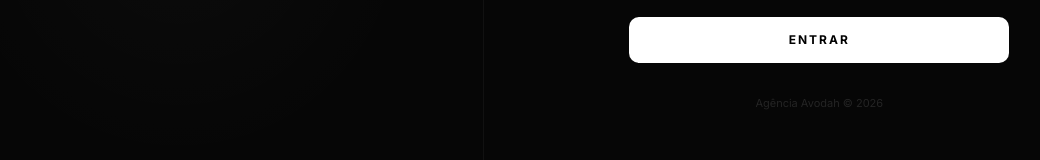
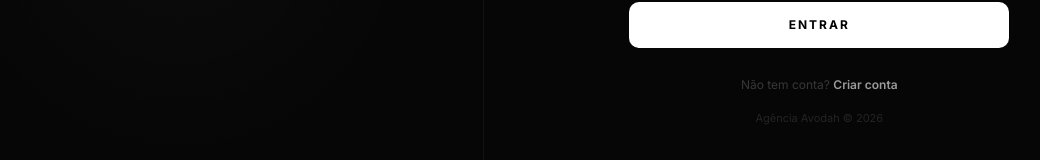
Before and after one commit to devavodah-age/agency-dash, a React (Vite) app: page /login in a window 1280 px wide. Shown: the part 472-632 px from the top of the page, without its empty margins (125-1165 px from the left). Built offline with nearby package versions, Linux system fonts and the light colour scheme; no server answers.

Commit message:
feat: add register link on login page

```diff
--- a/src/pages/Login.jsx
+++ b/src/pages/Login.jsx
@@ -139,8 +139,15 @@ export default function Login() {
             </button>
           </form>
 
+          <p style={{ textAlign:'center', fontSize:'12px', color:'rgba(255,255,255,0.2)', marginTop:'28px' }}>
+            Não tem conta?{' '}
+            <a href='/register' style={{ color:'rgba(255,255,255,0.6)', textDecoration:'none', fontWeight:600 }}>
+              Criar conta
+            </a>
+          </p>
+
           <p style={{ textAlign:'center', fontSize:'11px',
-            color:'rgba(255,255,255,0.12)', marginTop:'32px' }}>
+            color:'rgba(255,255,255,0.12)', marginTop:'16px' }}>
             Agência Avodah © 2026</p>
         </div>
       </div>
```
